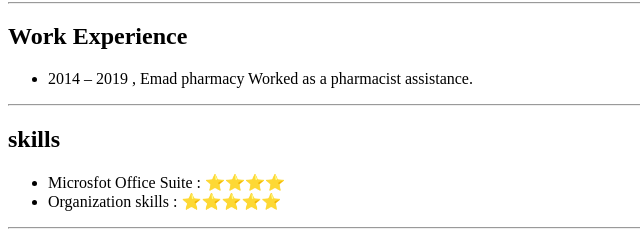
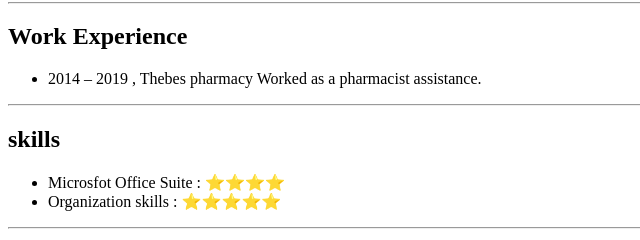
Before and after one commit to MenaEmad3/My-Resume, a plain HTML site: page index.html in a window 1280 px wide. Shown: the part 386-626 px from the top of the page, 0-640 px from the left. Drawn offline with Linux system fonts and the light colour scheme.

Commit message:
Update index.html

```diff
--- a/index.html
+++ b/index.html
@@ -17,7 +17,7 @@
     <hr />
     <h2>Work Experience</h2>
     <ul>
-        <li>2014 – 2019 , Emad pharmacy Worked as a pharmacist assistance.</li>
+        <li>2014 – 2019 , Thebes pharmacy Worked as a pharmacist assistance.</li>
     </ul>
     <hr />
     <h2>skills</h2>
```
